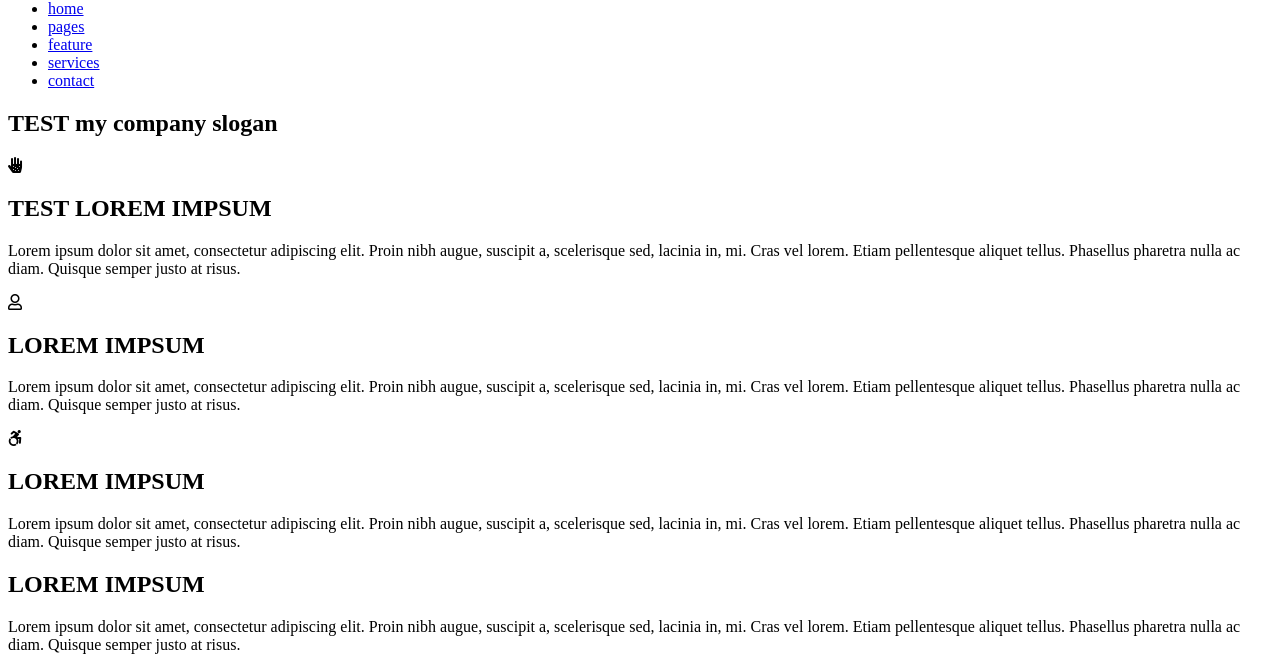
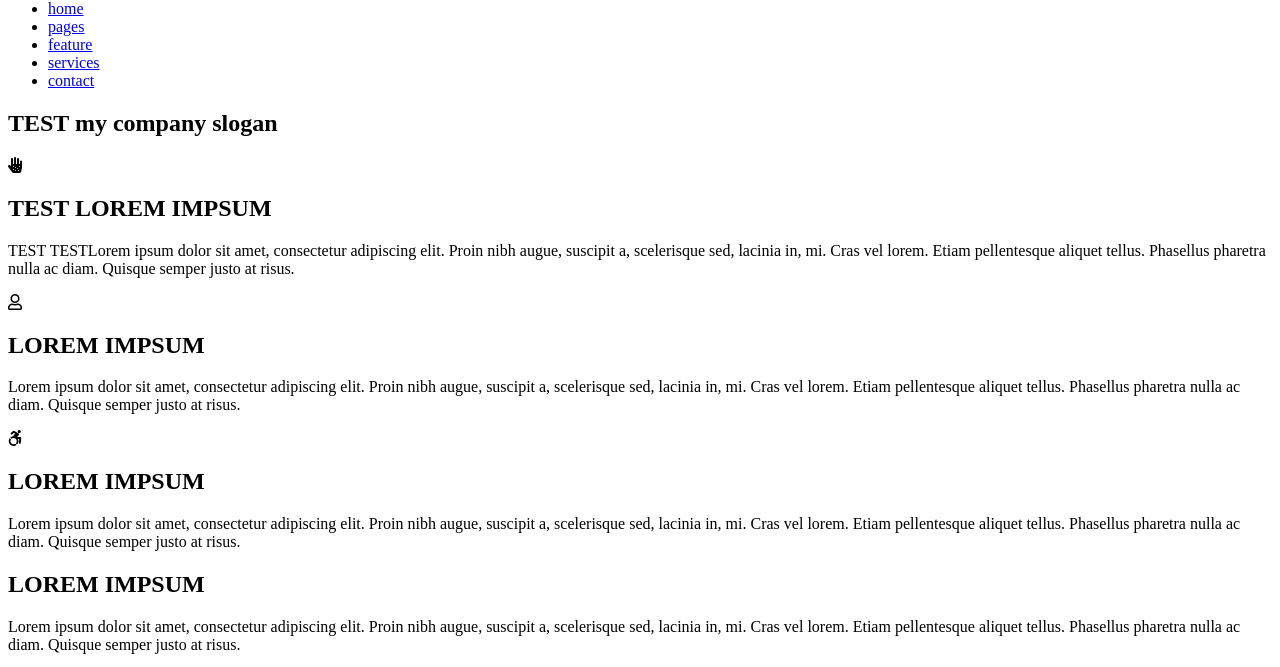
Before and after one commit to IwonaMo/git-nauka, a plain HTML site: page index.html in a window 1280 px wide. Shown: the part 58-725 px from the top of the page. Drawn offline with nearby package versions, Linux system fonts and the light colour scheme; files that its build step writes are made by us from their sources; grey boxes are pictures that could not be loaded.

Commit message:
change <p> in the 1st section

```diff
--- a/index.html
+++ b/index.html
@@ -34,7 +34,7 @@
         <div class="col-4">
           <i class="icon fas fa-allergies"></i>
           <h2>TEST LOREM IMPSUM</h2>
-          <p>Lorem ipsum dolor sit amet, consectetur adipiscing elit. Proin nibh augue, suscipit a, scelerisque sed, lacinia in, mi. Cras vel lorem. Etiam pellentesque aliquet tellus. Phasellus pharetra nulla ac diam. Quisque semper justo at risus.</p>
+          <p>TEST TESTLorem ipsum dolor sit amet, consectetur adipiscing elit. Proin nibh augue, suscipit a, scelerisque sed, lacinia in, mi. Cras vel lorem. Etiam pellentesque aliquet tellus. Phasellus pharetra nulla ac diam. Quisque semper justo at risus.</p>
         </div>
         <div class="col-4">
           <i class="icon far fa-user blue"></i>
```
